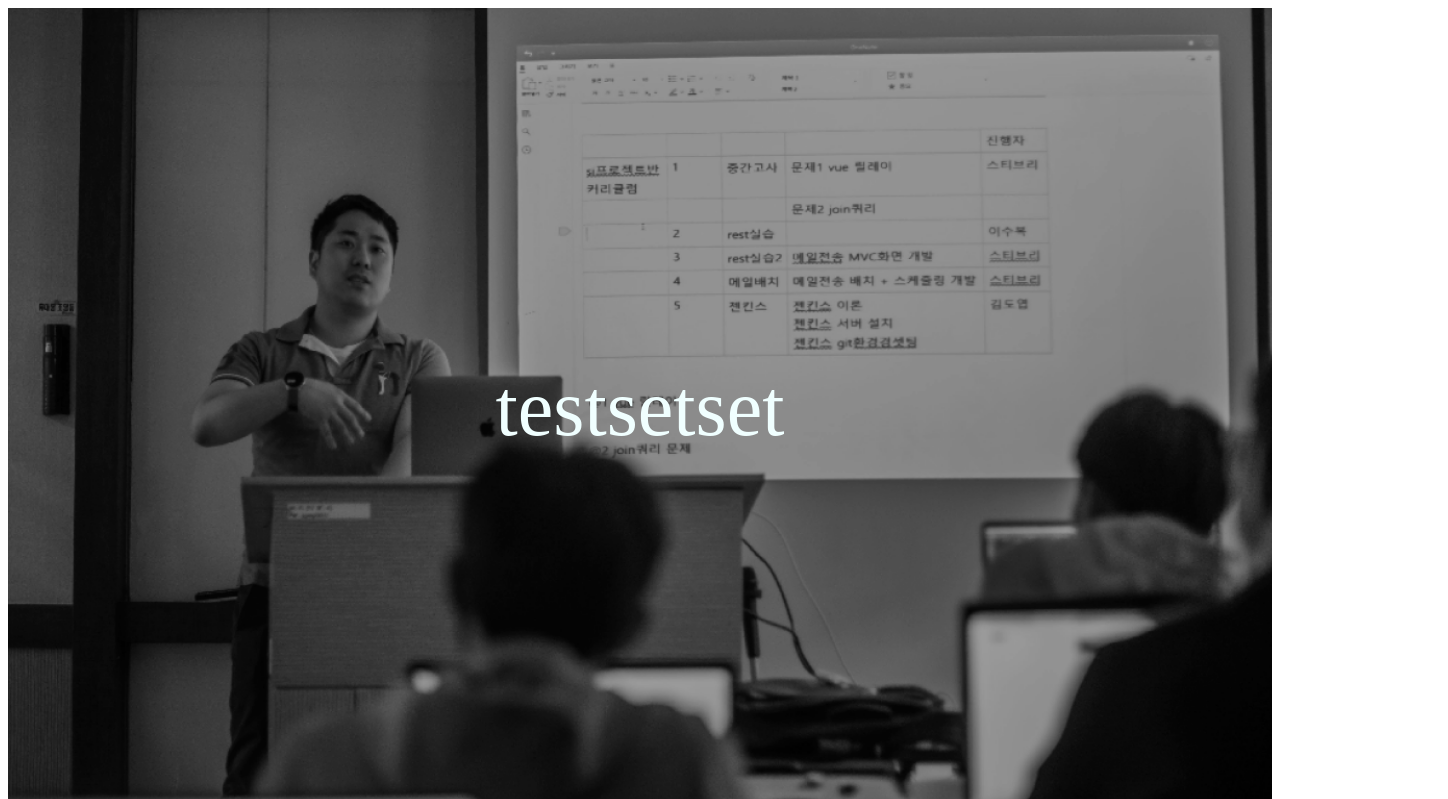
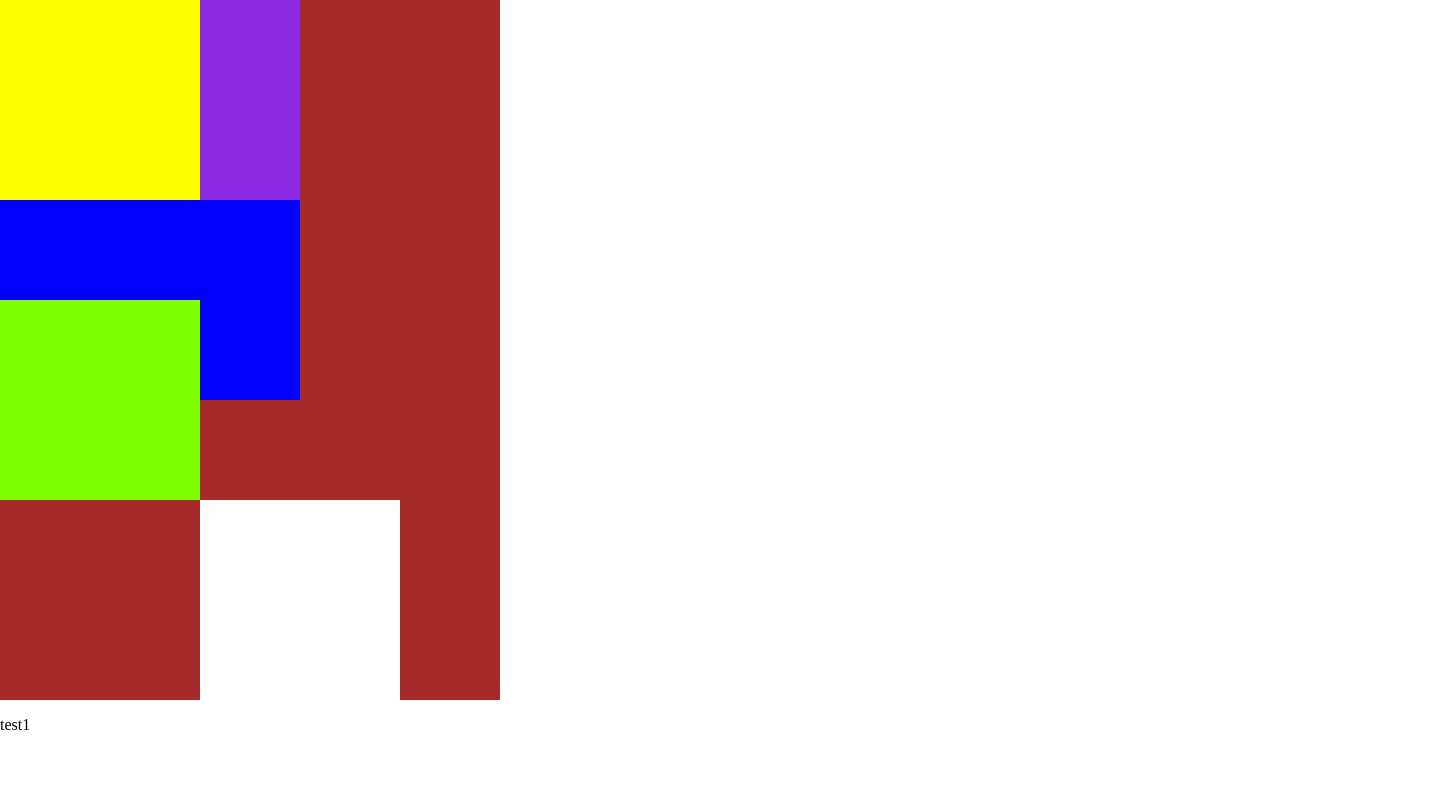
Before and after one commit to DanielYY95/PracticeFront, a plain HTML site: page index.html in a window 1280 px wide. Shown: the top 799 px of the page, 1448 px wide, since content can reach past the window. Drawn offline with Linux system fonts and the light colour scheme.

Commit message:
9월 11일 CSS 수업 02

```diff
--- a/index.html
+++ b/index.html
@@ -6,17 +6,35 @@
     <meta name="viewport" content="width=device-width, initial-scale=1.0">
     <title>Document</title>
     <link href="style.css" rel="stylesheet" type="text/css" />
-</head>
+
 <body>
-  <div id="entire">
-    <div id="backid">
-        <span>testsetset</span>
-    </div>
-    <div id="positionid">
-        <img id="positionimgid" src="images/main-banner.png" alt="">
-        <p id="positionidp">testsetsetset</p>
-    </div>
-  </div>
+
+	<div id="id2">
+		<div id="id21">
+			<div id="id211">
+
+
+ 			</div>
+
+	</div>
+
+		<div id="id22">
+
+			<div id="id221">
+				</div>
+
+			<div id="id222">
+				</div>
+
+			<div id="id223">
+				</div>
+
+
+		</div>
+	</div>
+
+<p>test1</p>
 
 </body>
+
 </html>
--- a/style.css
+++ b/style.css
@@ -1,52 +1,105 @@
-#entire{
-  position: relative;
+body{
+  margin: 0;
 }
 
- #backid{
-            box-sizing: border-box;
-            height: 100vh;
+#id2{
+  width: 500px;
+  height: 700px;
+  background-color: brown;
+  position: relative;
 
-            background-image: url('images/main-banner.png');
-            background-size: cover;
+}
 
-            line-height: 100vh;
-            text-align: center;
-            font-size: 5rem;
-            color: azure;
+#id21{
+  width: 300px;
+  height: 200px;
+  background-color: blueviolet;
+}
+
+#id22{
+  width: 300px;
+  height: 200px;
+  background-color: blue;
+}
+
+#id211{
+  width: 200px;
+  height: 200px;
+  background-color: yellow;
+}
 
 
-        }
-        div span{
-            line-height: 100vh;
-            text-align: center;
-        }
-
-        #positionid{
-            width: 1440px;
-            height: 768px;
-
-        }
-
-        #positionimgid{
-            position: absolute;
-            z-index: -1;
-
-        }
-        #positionidp{
-            color: azure;
-            font-size: 5rem;
-            margin: 0;
-            line-height: 768px;
-
-            text-align: center;
-
-        }
+#id221{
+  width: 200px;
+  height: 200px;
+  background-color: chartreuse;
+  position: absolute;
+  top: 300px;
+}
 
 
-            /*
-            #positionidp{
-            margin: 0; // margin을 없애는 것이 아니라
-            line-height: 768px;
-            //글자를 사이즈에 맞게
-            text-align: center;
-            //p태그는 div와 같이 블록이다. 그러니까 text-align을 자기 자신한테 줘도 먹는다.} */
+#id222{
+  width: 200px;
+  height: 200px;
+  background-color: white;
+  position: relative;
+  top:300px;
+  left: 200px;
+}
+
+
+#id223{
+  width: 100px;
+  height: 100px;
+  background-color: aqua;
+}
+
+
+
+
+
+
+
+/*
+
+#id2
+-> width, height 를 설정했기에 content를 저 크기만큼만 설정해준 것. 개발자도구에서 확인해보면 여전히 옆으로 삐져나와있다.(margin)
+
+
+
+#id221{
+  width: 200px;
+  height: 200px;
+  background-color: chartreuse;
+  position: absolute;
+  top: 300px;
+}
+
+/*
+position: ab 을 하고 top: 300px; 을 하면 문서의 흐름을 제끼고 부모가 기준이 아닌 맨 처음을 기준으로 오프셋 된 것이다.
+
+
+
+#id222{
+  width: 200px;
+  height: 200px;
+  background-color: white;
+  position: relative;
+  top:300px;
+  left: 200px;
+}
+// position: relative; 부모인 파란색 블록을 기준으로 top: 300이면 연두색 바로 밑으로, left 200px는 대각선 느낌으로..
+
+
+
+#id223{
+  width: 100px;
+  height: 100px;
+  background-color: aqua;
+}
+
+// 얘는 어디를 기준으로 ? 원래는 파란색에 붙어있어야하는데,,,
+// position: relative 인 id222가 여전히 자리를 잡고있고, 시각적으로만 오프셋된 것이다. 그리고 시각적으로 보이는 그 자리의 공간을 차지하는 것은 아니다.
+
+
+*/
```
Also changed, not shown: 2 other files.
